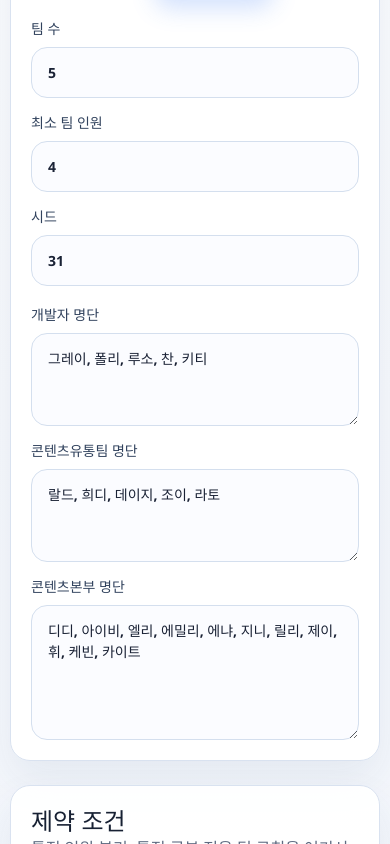
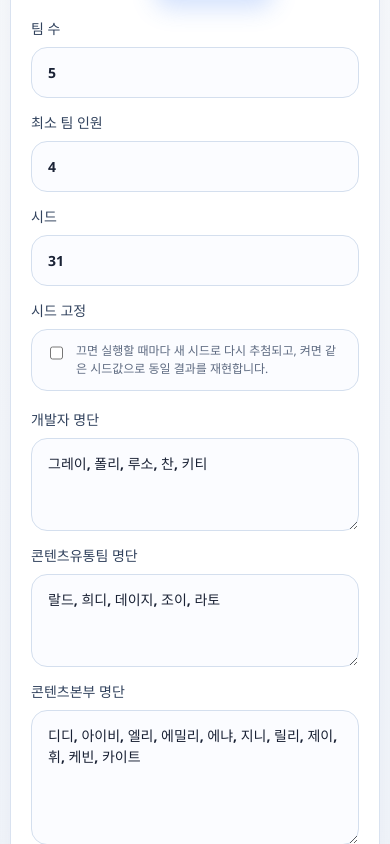
Before and after one commit to heeeknowaerock-ship-it/ax-hackathon-dashboard, a React (Vite) app: page / in a window 390 px wide. Shown: the part 721-1565 px from the top of the page. Built offline with nearby package versions, Linux system fonts and the light colour scheme.

Commit message:
fix: randomize draw results by default

```diff
--- a/src/App.css
+++ b/src/App.css
@@ -171,7 +171,7 @@ h3 {
 
 .settings-grid {
   display: grid;
-  grid-template-columns: repeat(3, minmax(0, 1fr));
+  grid-template-columns: repeat(4, minmax(0, 1fr));
   gap: 14px;
   margin-bottom: 18px;
 }
@@ -182,6 +182,34 @@ label {
   color: #31425d;
   font-size: 14px;
   font-weight: 600;
+}
+
+.checkbox-field {
+  align-content: start;
+}
+
+.checkbox-row {
+  min-height: 56px;
+  border-radius: 16px;
+  border: 1px solid #d4dfee;
+  background: #fbfcff;
+  padding: 12px 14px;
+  display: flex;
+  gap: 10px;
+  align-items: flex-start;
+}
+
+.checkbox-row input {
+  width: 18px;
+  height: 18px;
+  margin-top: 2px;
+}
+
+.checkbox-row small {
+  color: #5d6a80;
+  font-size: 12px;
+  line-height: 1.5;
+  font-weight: 500;
 }
 
 input,
@@ -389,6 +417,10 @@ textarea {
     grid-template-columns: 1fr;
   }
 
+  .settings-grid {
+    grid-template-columns: repeat(2, minmax(0, 1fr));
+  }
+
   .team-grid {
     grid-template-columns: repeat(2, minmax(0, 1fr));
   }
--- a/src/App.tsx
+++ b/src/App.tsx
@@ -33,6 +33,7 @@ type FormState = {
   teamCount: number
   minTotalTeamSize: number
   seed: number
+  lockSeed: boolean
   developers: string
   distributionMembers: string
   contentBaseMembers: string
@@ -46,6 +47,7 @@ const DEFAULT_FORM: FormState = {
   teamCount: 5,
   minTotalTeamSize: 4,
   seed: 31,
+  lockSeed: false,
   developers: '그레이, 폴리, 루소, 찬, 키티',
   distributionMembers: '랄드, 희디, 데이지, 조이, 라토',
   contentBaseMembers:
@@ -118,6 +120,14 @@ function createRng(seed: number) {
   }
 }
 
+function generateRandomSeed() {
+  if (typeof window !== 'undefined' && window.crypto?.getRandomValues) {
+    return window.crypto.getRandomValues(new Uint32Array(1))[0]
+  }
+
+  return Math.floor(Math.random() * 4294967295)
+}
+
 function shuffle<T>(items: T[], random: () => number): T[] {
   const clone = [...items]
   for (let i = clone.length - 1; i > 0; i -= 1) {
@@ -186,10 +196,10 @@ function validateTeam(team: Team, separateGroups: string[][], minTotalTeamSize:
   return null
 }
 
-function buildTeams(form: FormState): DashboardResult {
+function buildTeams(form: FormState, seedOverride?: number): DashboardResult {
   const teamCount = Number(form.teamCount)
   const minTotalTeamSize = Number(form.minTotalTeamSize)
-  const seed = Number(form.seed)
+  const seed = Number(seedOverride ?? form.seed)
 
   const excludedMembers = new Set(parseNames(form.excludedMembers))
   const developers = uniqueNames(parseNames(form.developers)).filter((name) => !excludedMembers.has(name))
@@ -514,9 +524,23 @@ function App() {
     }))
   }
 
+  const handleToggleSeedLock = (checked: boolean) => {
+    setForm((current) => ({
+      ...current,
+      lockSeed: checked,
+    }))
+  }
+
   const handleGenerate = () => {
     try {
-      const built = buildTeams(form)
+      const effectiveSeed = form.lockSeed ? Number(form.seed) : generateRandomSeed()
+      const built = buildTeams(form, effectiveSeed)
+      if (!form.lockSeed) {
+        setForm((current) => ({
+          ...current,
+          seed: effectiveSeed,
+        }))
+      }
       setResult(built)
       setError('')
     } catch (buildError) {
@@ -621,6 +645,19 @@ function App() {
                 value={form.seed}
                 onChange={(event) => handleChange('seed', event.target.value)}
               />
+            </label>
+            <label className="checkbox-field">
+              <span>시드 고정</span>
+              <div className="checkbox-row">
+                <input
+                  type="checkbox"
+                  checked={form.lockSeed}
+                  onChange={(event) => handleToggleSeedLock(event.target.checked)}
+                />
+                <small>
+                  끄면 실행할 때마다 새 시드로 다시 추첨되고, 켜면 같은 시드값으로 동일 결과를 재현합니다.
+                </small>
+              </div>
             </label>
           </div>
 
```
Also changed, not shown: 1 other file (tests, documents, lock files or other folders).
